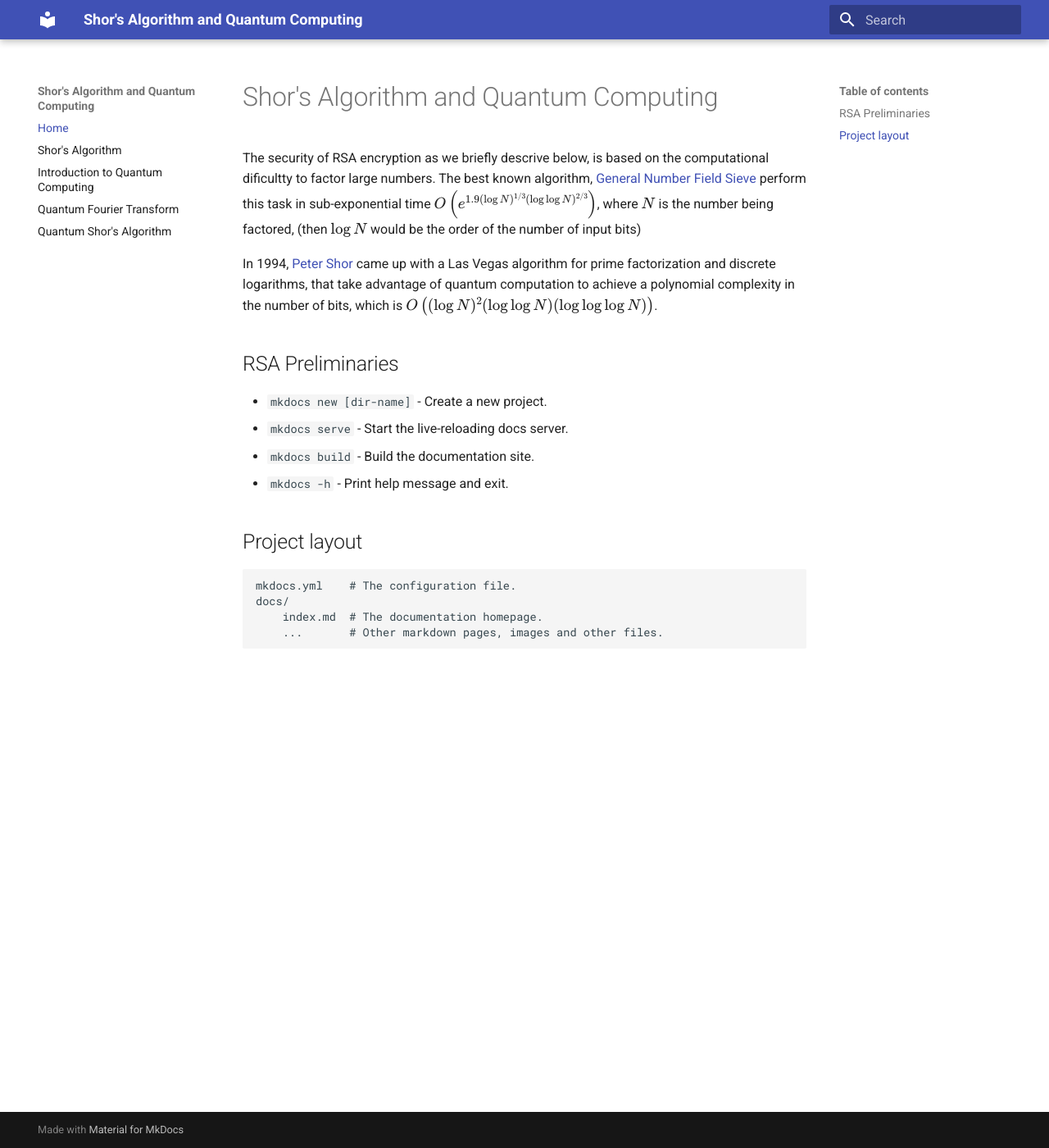
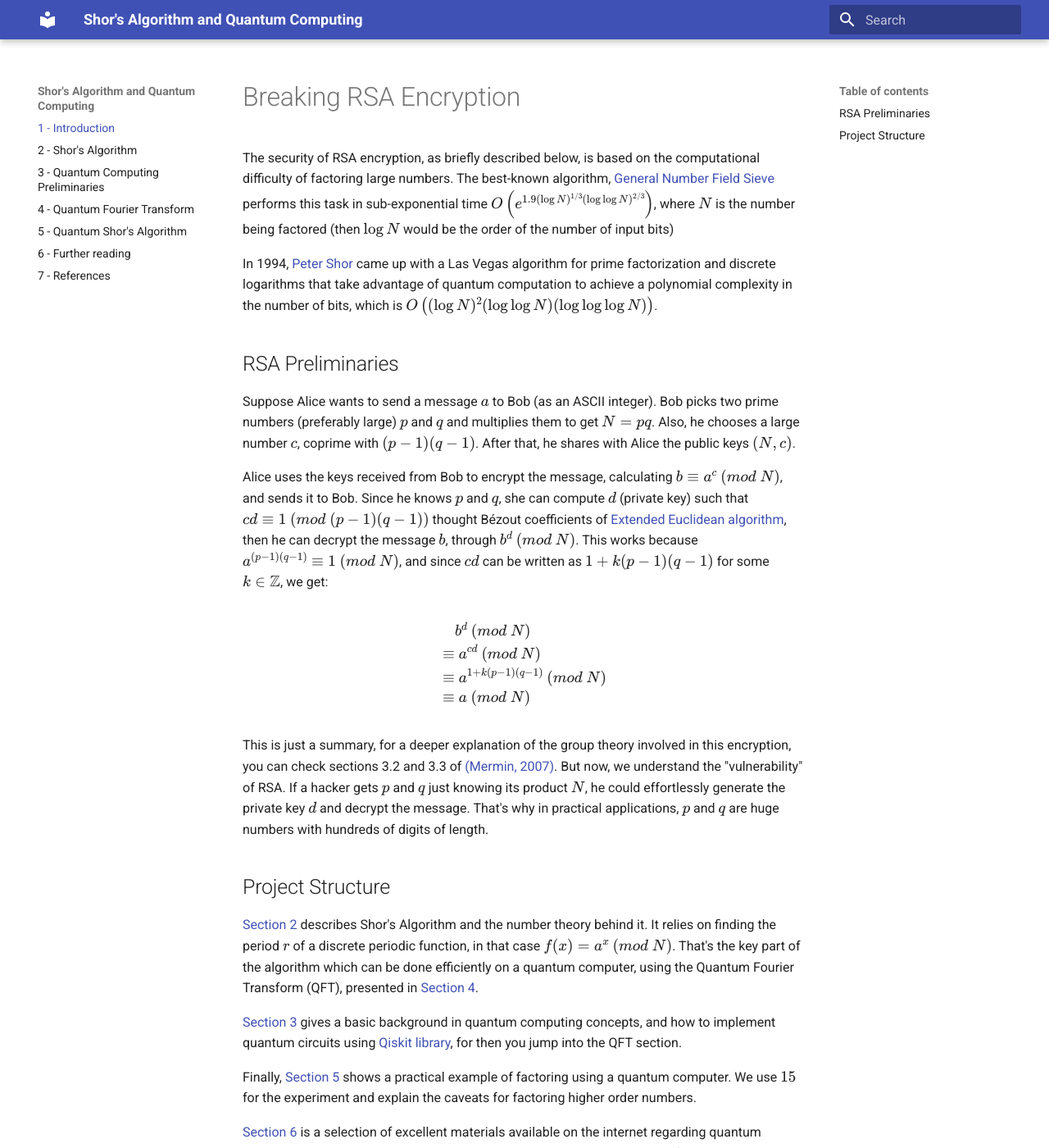
Before and after one commit to reneroliveira/quantum-shors-algorithm, an MkDocs documentation site: the page built from docs/index.md, in a window 1280 px wide and 1400 px high. Shown: the whole window at 82% size. Built offline with MkDocs 1.6.1 and Material for MkDocs 9.7.7, drawn with Linux system fonts in a browser that asks for light colours; some of the changed text lies outside the part shown.

Commit message:
introduction done

```diff
--- a/docs/index.md
+++ b/docs/index.md
@@ -1,19 +1,31 @@
-# Shor's Algorithm and Quantum Computing
+# Breaking RSA Encryption
 
-The security of RSA encryption as we briefly descrive below, is based on the computational dificultty to factor large numbers. The best known algorithm, [General Number Field Sieve](https://en.wikipedia.org/wiki/General_number_field_sieve) perform this task in sub-exponential time $O\left(e^{1.9(\log N)^{1/3}(\log\log N)^{2/3}}\right)$, where $N$ is the number being factored, (then $\log N$ would be the order of the number of input bits)
+The security of RSA encryption, as briefly described below, is based on the computational difficulty of factoring large numbers. The best-known algorithm, [General Number Field Sieve](https://en.wikipedia.org/wiki/General_number_field_sieve) performs this task in sub-exponential time $O\left(e^{1.9(\log N)^{1/3}(\log\log N)^{2/3}}\right)$, where $N$ is the number being factored (then $\log N$ would be the order of the number of input bits)
 
-In 1994, [Peter Shor](http://www-math.mit.edu/~shor/) came up with a Las Vegas algorithm for prime factorization and discrete logarithms, that take advantage of quantum computation to achieve a polynomial complexity in the number of bits, which is $O\left((\log N)^2(\log\log N)(\log \log\log N)\right)$.
+In 1994, [Peter Shor](http://www-math.mit.edu/~shor/) came up with a Las Vegas algorithm for prime factorization and discrete logarithms that take advantage of quantum computation to achieve a polynomial complexity in the number of bits, which is $O\left((\log N)^2(\log\log N)(\log \log\log N)\right)$.
 
 ## RSA Preliminaries
 
-* `mkdocs new [dir-name]` - Create a new project.
-* `mkdocs serve` - Start the live-reloading docs server.
-* `mkdocs build` - Build the documentation site.
-* `mkdocs -h` - Print help message and exit.
+Suppose Alice wants to send a message $a$ to Bob (as an ASCII integer). Bob picks two prime numbers (preferably large) $p$ and $q$ and multiplies them to get $N=pq$. Also, he chooses a large number $c$, coprime with $(p-1)(q-1)$. After that, he shares with Alice the public keys $(N,c)$.
 
-## Project layout
+Alice uses the keys received from Bob to encrypt the message, calculating $b\equiv a^c~(mod ~N)$, and sends it to Bob. Since he knows $p$ and $q$, she can compute $d$ (private key) such that $cd\equiv1 ~(mod~ (p-1)(q-1))$ thought Bézout coefficients of [Extended Euclidean algorithm](https://en.wikipedia.org/wiki/Extended_Euclidean_algorithm), then he can decrypt the message $b$, through $b^d~(mod~N)$. This works because $a^{(p-1)(q-1)}\equiv 1 ~(mod~N)$, and since $cd$ can be written as $1+k(p-1)(q-1)$ for some $k\in\mathbb{Z}$, we get:
 
-    mkdocs.yml    # The configuration file.
-    docs/
-        index.md  # The documentation homepage.
-        ...       # Other markdown pages, images and other files.
+\begin{align*}
+&b^d~(mod~N)\\
+\equiv&~a^{cd}~(mod~N)\\
+\equiv&~a^{1+k(p-1)(q-1)}~(mod~N)\\
+\equiv&~a~(mod~N)
+\end{align*}
+
+This is just a summary, for a deeper explanation of the group theory involved in this encryption, you can check sections 3.2 and 3.3 of [(Mermin, 2007)](bib.md). But now, we understand the "vulnerability" of RSA. If a hacker gets $p$ and $q$ just knowing its product $N$, he could effortlessly generate the private key $d$ and decrypt the message. That's why in practical applications, $p$ and $q$ are huge numbers with hundreds of digits of length.
+
+
+## Project Structure
+
+[Section 2](shors-algorithm.md) describes Shor's Algorithm and the number theory behind it. It relies on finding the period $r$ of a discrete periodic function, in that case $f(x)=a^x~(mod~N)$. That's the key part of the algorithm which can be done efficiently on a quantum computer, using the Quantum Fourier Transform (QFT), presented in [Section 4](qft.md).
+
+[Section 3](intro-quantum.md) gives a basic background in quantum computing concepts, and how to implement quantum circuits using [Qiskit library](https://qiskit.org/), for then you jump into the QFT section.
+
+Finally, [Section 5](quantum-shors.md) shows a practical example of factoring using a quantum computer. We use $15$ for the experiment and explain the caveats for factoring higher order numbers.
+
+[Section 6](further.md) is a selection of excellent materials available on the internet regarding quantum computing and cryptography. And [Section 7](bib.md) contains the bibliographical references.
--- a/mkdocs.yml
+++ b/mkdocs.yml
@@ -1,10 +1,12 @@
 site_name: Shor's Algorithm and Quantum Computing
 nav:
-- Home: index.md
-- Shor's Algorithm: shors-algorithm.md
-- Introduction to Quantum Computing: intro-quantum.md
-- Quantum Fourier Transform: qft.md
-- Quantum Shor's Algorithm: quantum-shors.md
+- 1 - Introduction: index.md
+- 2 - Shor's Algorithm: shors-algorithm.md
+- 3 - Quantum Computing Preliminaries: intro-quantum.md
+- 4 - Quantum Fourier Transform: qft.md
+- 5 - Quantum Shor's Algorithm: quantum-shors.md
+- 6 - Further reading: further.md
+- 7 - References: bib.md
 
 theme: material
 
```
Also changed, not shown: docs/bib.md (added, +3 -0 lines), docs/further.md (added, +10 -0 lines), docs/shors-algorithm.md (+1 -1 lines), 1 other file.
